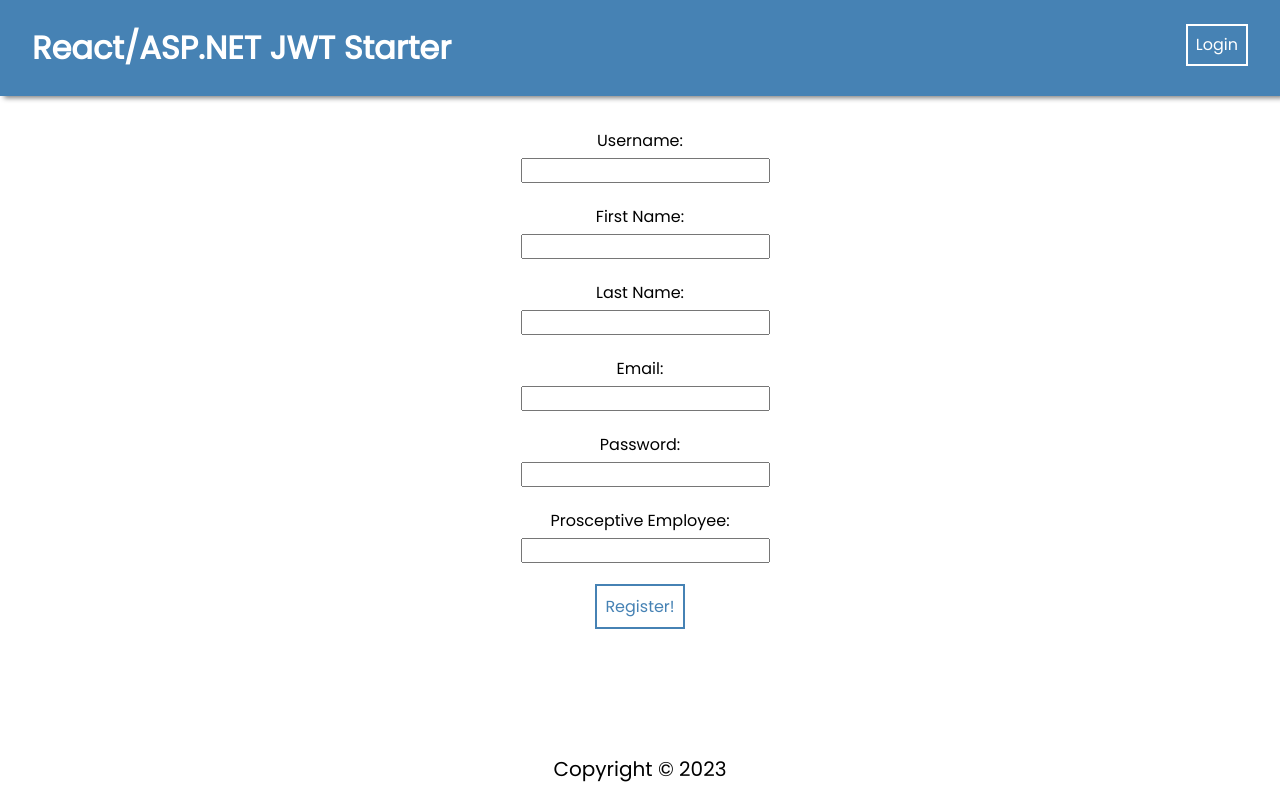
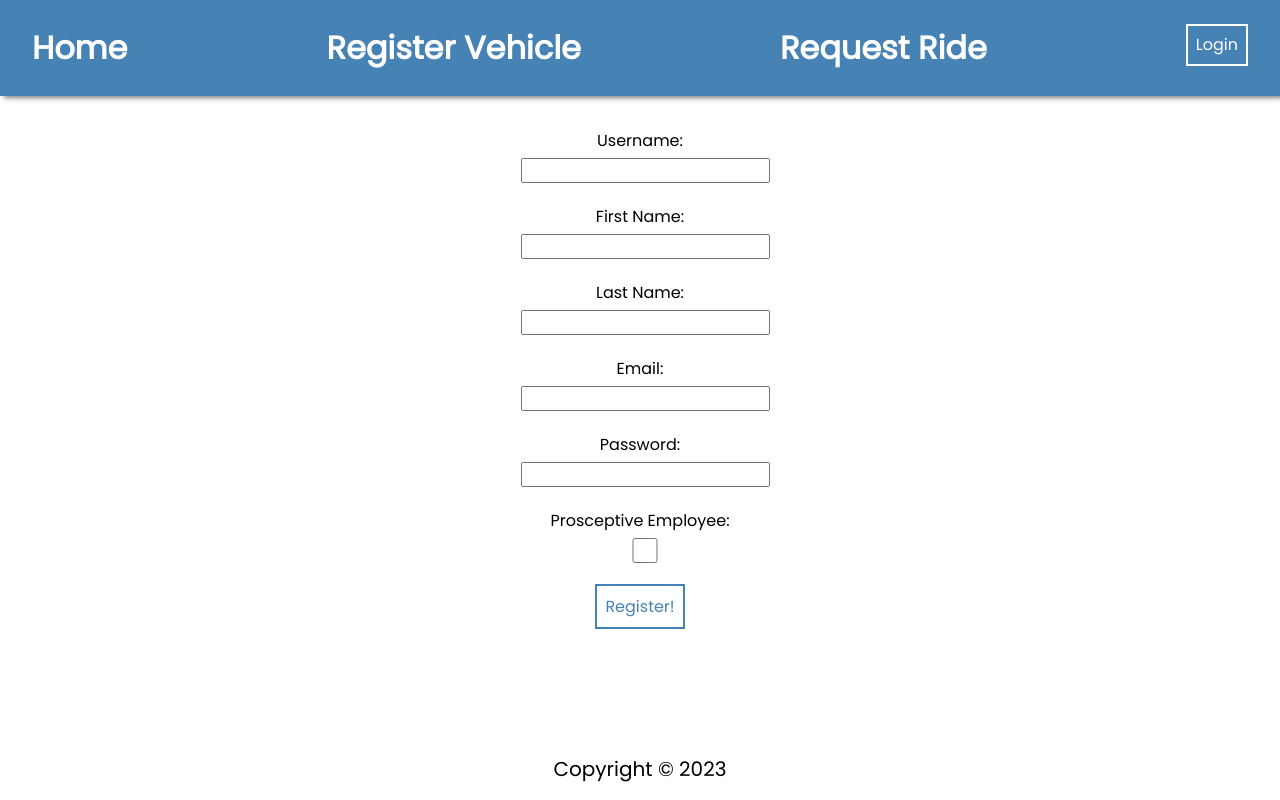
Before and after one commit to achyde92/capstone_frontend, a React (Create React App) app in the folder ReactJWTFrontend_Starter-main/: page /register in a window 1280 px wide. Built offline with nearby package versions, Linux system fonts and the light colour scheme.

Commit message:
Vehicle Register/Register page updates

```diff
--- a/ReactJWTFrontend_Starter-main/src/components/NavBar/NavBar.jsx
+++ b/ReactJWTFrontend_Starter-main/src/components/NavBar/NavBar.jsx
@@ -12,7 +12,17 @@ const Navbar = () => {
       <ul>
         <li className="brand">
           <Link to="/" style={{ textDecoration: "none", color: "white" }}>
-            <b>React/ASP.NET JWT Starter</b>
+            <b>Home</b>
+          </Link>
+        </li>
+        <li className="brand">
+          <Link to="/registervehicle" style={{ textDecoration: "none", color: "white" }}>
+            <b>Register Vehicle</b>
+          </Link>
+        </li>
+        <li className="brand">
+          <Link to="/requestride" style={{ textDecoration: "none", color: "white" }}>
+            <b>Request Ride</b>
           </Link>
         </li>
         <li>
--- a/ReactJWTFrontend_Starter-main/src/pages/RegisterPage/RegisterPage.js
+++ b/ReactJWTFrontend_Starter-main/src/pages/RegisterPage/RegisterPage.js
@@ -10,7 +10,7 @@ const RegisterPage = () => {
     password: "",
     firstName: "",
     lastName: "",
-    prospectiveEmployee: "",
+    prospectiveEmployee: false,
   };
   const [formData, handleInputChange, handleSubmit] = useCustomForm(
     registerUser,
@@ -68,8 +68,8 @@ const RegisterPage = () => {
         <label>
           Prosceptive Employee: {" "}
           <input
-          type="text"
-          name="prosceptiveEmployee"
+          type="checkbox"
+          name="prospectiveEmployee"
           value={formData.prospectiveEmployee}
           onChange={handleInputChange}
           />
```
Also changed, not shown: ReactJWTFrontend_Starter-main/src/pages/RegisterVehiclePage/RegisterVehiclePage.js (+4 -4 lines).
